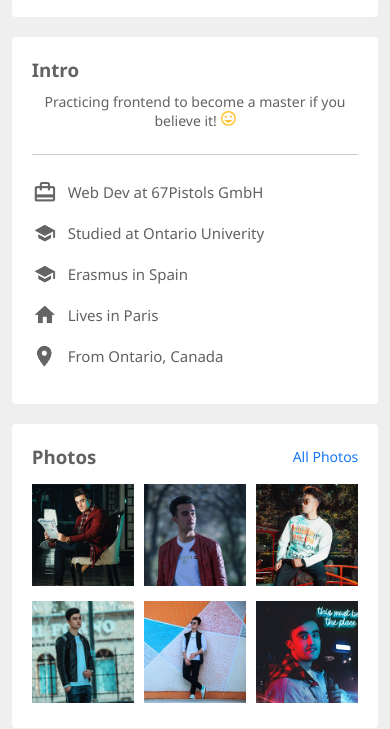
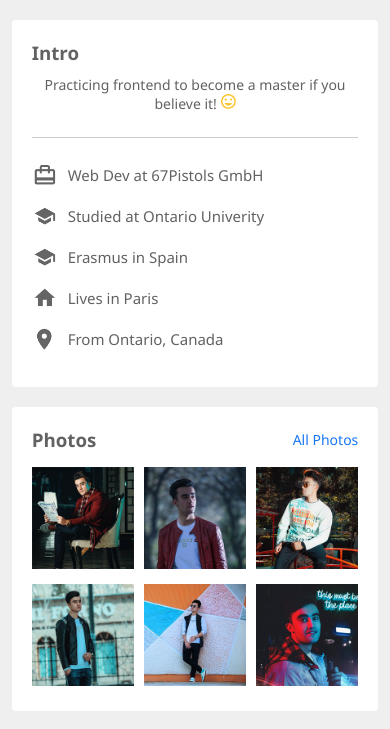
Before and after one commit to juaneugenio/social-app-clone, a website built with Vite: page profile.html in a window 390 px wide. Shown: the part 602-1331 px from the top of the page. Built offline with nearby package versions, Linux system fonts and the light colour scheme.

Commit message:
Adjusted styles to profile page

```diff
--- a/src/style.css
+++ b/src/style.css
@@ -778,8 +778,8 @@ footer {
 
 @media (max-width: 768px) {
 	.profile-container {
-		margin: calc(25vh - 121px) 0;
-		padding: 0 3%;
+		/* margin: calc(25vh - 121px) 0; */
+		padding: 10px 3%;
 	}
 	.profile-details {
 		flex-wrap: wrap;
```
